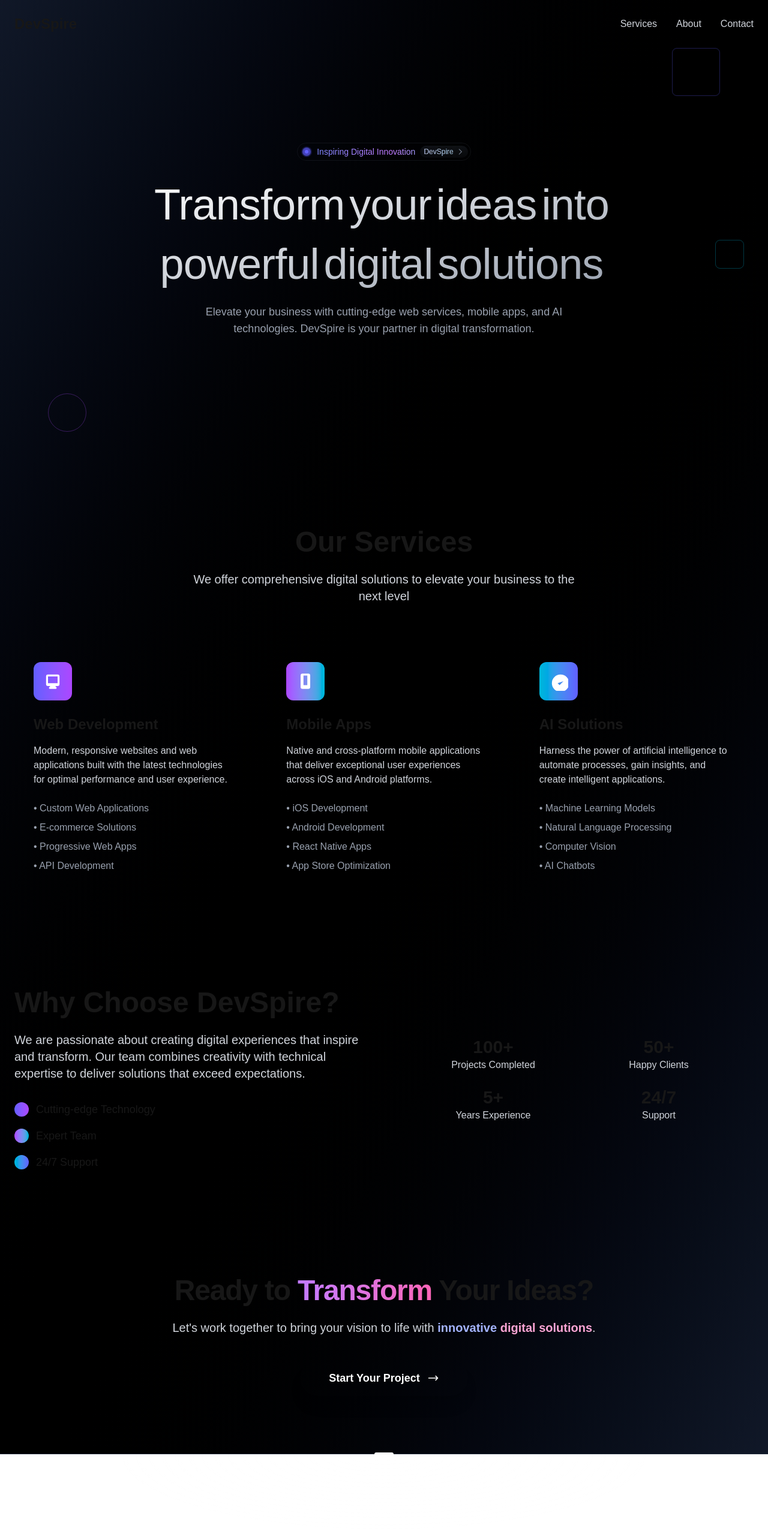
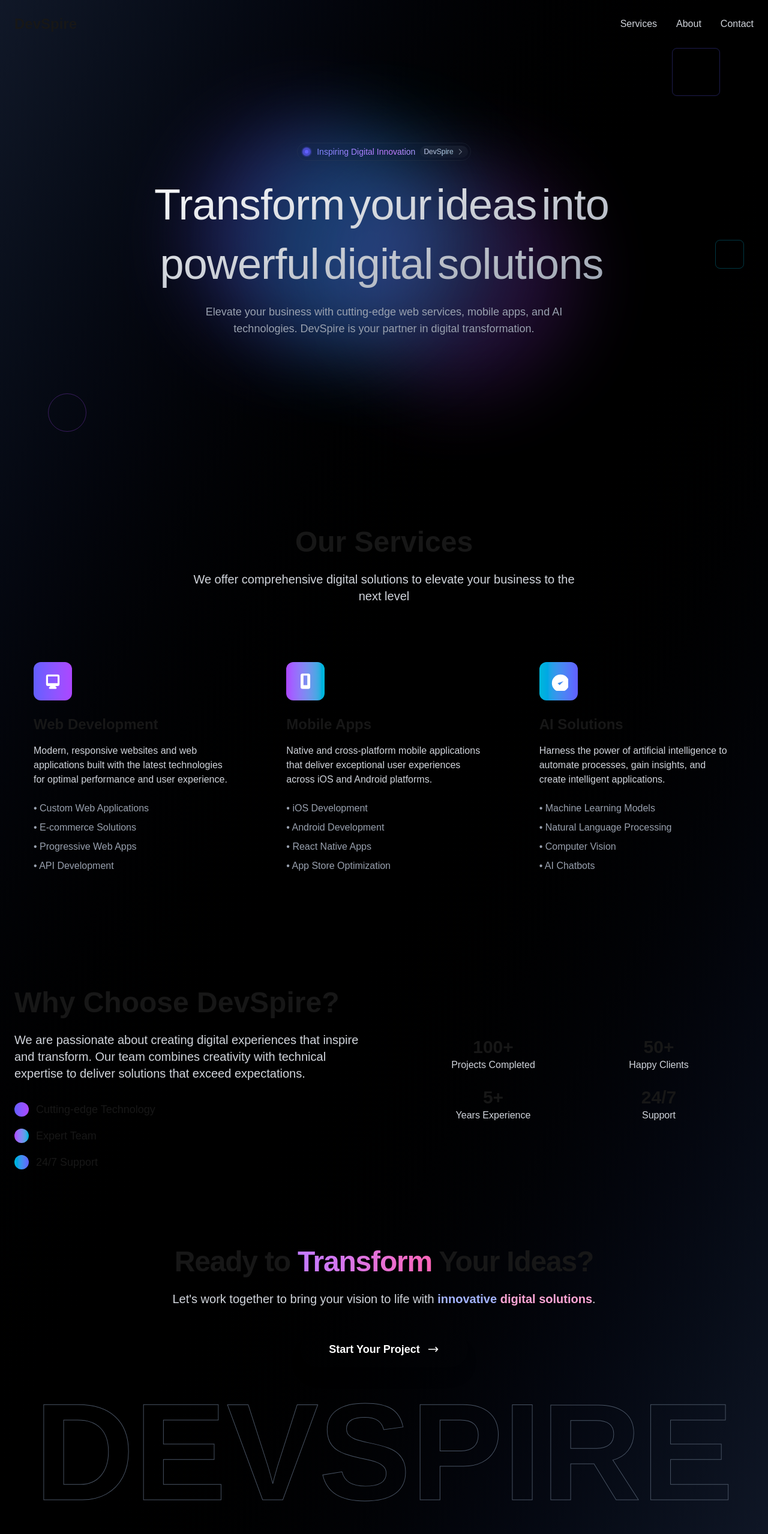
Before and after one commit to knightempire/Devspire, a Next.js app: page / in a window 1280 px wide. Shown: the top 2558 px of the page at 60% size. Built offline with nearby package versions, Linux system fonts and the light colour scheme.

Commit message:
fixed bg effects

```diff
--- a/src/app/page.js
+++ b/src/app/page.js
@@ -1,8 +1,10 @@
 'use client';
+
 
 
 import CTASection from '../components/CTASection';
 import Hero from '../components/hero';
+import BackgroundAnimation from '../components/background/BackgroundAnimation';
 
 export default function Home() {
 
@@ -12,11 +14,7 @@ export default function Home() {
       {/* Hero Section */}
       <section className="relative min-h-screen flex items-center justify-center overflow-hidden">
         {/* Background Effects */}
-        <div className="absolute inset-0">
-          <div className="absolute top-1/4 left-1/4 w-96 h-96 bg-indigo-500 rounded-full mix-blend-multiply filter blur-xl opacity-20 animate-pulse-slow"></div>
-          <div className="absolute top-1/3 right-1/4 w-96 h-96 bg-purple-500 rounded-full mix-blend-multiply filter blur-xl opacity-20 animate-pulse-slow" style={{ animationDelay: '1s' }}></div>
-          <div className="absolute bottom-1/4 left-1/3 w-96 h-96 bg-cyan-500 rounded-full mix-blend-multiply filter blur-xl opacity-20 animate-pulse-slow" style={{ animationDelay: '2s' }}></div>
-        </div>
+        <BackgroundAnimation />
 
         {/* Floating Elements */}
         <div className="absolute top-20 right-20 w-20 h-20 border border-indigo-500 rounded-lg animate-float opacity-30"></div>
--- a/src/components/CTASection.js
+++ b/src/components/CTASection.js
@@ -1,8 +1,8 @@
 import React from "react";
-
+import { TextHoverEffect } from "@/components/ui/text-hover-effect"
 
 const CTASection = () => (
-  <section className="py-24 px-6 relative overflow-hidden">
+  <section className="py-12 px-6 relative overflow-hidden">
     {/* Animated Gradient Background Blobs */}
     <div className="pointer-events-none absolute inset-0 -z-10">
       <div className="absolute left-1/2 top-0 w-[40vw] h-[40vw] min-w-[300px] min-h-[300px] bg-gradient-to-tr from-indigo-500 via-purple-500 to-pink-500 opacity-30 rounded-full blur-3xl animate-blob1" style={{animationDelay: '0s'}}></div>
@@ -25,6 +25,13 @@ const CTASection = () => (
         </button>
       </div>
     </div>
+
+
+        <div className="h-[20rem] lg:h-[20rem] hidden md:flex items-center justify-center w-full max-w-7xl mx-auto">
+                <TextHoverEffect text="DEVSPIRE" />
+            </div>
+
+
     {/* Keyframes for custom animations */}
     <style jsx>{`
       @keyframes blob1 {
--- a/src/components/Footer.js
+++ b/src/components/Footer.js
@@ -3,14 +3,12 @@ import AnimationContainer from "@/components/ui/AnimationContainer"
 import { Icons } from "@/components/ui/Icons"
 import { TextHoverEffect } from "@/components/ui/text-hover-effect"
 
+
 const Footer = () => {
     return (
-        <footer className="flex flex-col relative items-center justify-center border-t border-gray-800 pt-16 pb-8 md:pb-0 px-6 lg:px-8 w-full lg:pt-32 bg-[radial-gradient(35%_128px_at_50%_0%,theme(backgroundColor.white/8%),transparent)]">
-
+        <footer className="flex flex-col relative items-center justify-center border-t border-gray-800 pt-6 pb-8 md:pb-0 px-6 lg:px-8 w-full lg:pt-12 bg-[radial-gradient(35%_128px_at_50%_0%,theme(backgroundColor.white/8%),transparent)]">
             <div className="absolute top-0 left-1/2 right-1/2 -translate-x-1/2 -translate-y-1/2 w-8 h-1.5 bg-white rounded-full"></div>
-
             <div className="grid gap-8 xl:grid-cols-3 xl:gap-8 w-full max-w-7xl mx-auto">
-
                     <AnimationContainer delay={0.1}>
                         <div className="flex flex-col items-start justify-start md:max-w-[200px]">
                             <div className="flex items-start">
@@ -24,7 +22,6 @@ const Footer = () => {
                             </span>
                         </div>
                     </AnimationContainer>
-
                     <div className="grid-cols-2 gap-8 grid mt-16 xl:col-span-2 xl:mt-0">
                         <div className="md:grid md:grid-cols-2 md:gap-8">
                             <AnimationContainer delay={0.2}>
@@ -147,9 +144,7 @@ const Footer = () => {
                             </AnimationContainer>
                         </div>
                     </div>
-
                 </div>
-
                 <div className="mt-8 border-t border-gray-800 pt-4 md:pt-8 md:flex md:items-center md:justify-between w-full max-w-7xl mx-auto">
                     <AnimationContainer delay={0.6}>
                         <p className="text-sm text-gray-400 mt-8 md:mt-0">
@@ -178,12 +173,8 @@ const Footer = () => {
                         </Link>
                     </div>
                 </div>
-
-            <div className="h-[20rem] lg:h-[20rem] hidden md:flex items-center justify-center w-full max-w-7xl mx-auto">
-                <TextHoverEffect text="DEVSPIRE" />
-            </div>
             </footer>
-    )
+    );
 }
 
 export default Footer
--- /dev/null
+++ b/src/components/background/BackgroundAnimation.js
@@ -0,0 +1,11 @@
+import React from 'react';
+
+export default function BackgroundAnimation() {
+  return (
+    <div className="absolute inset-0">
+      <div className="absolute top-1/4 left-1/4 w-96 h-96 bg-indigo-500 rounded-full blur-3xl opacity-30 animate-pulse-slow"></div>
+      <div className="absolute top-1/3 right-1/4 w-96 h-96 bg-purple-500 rounded-full blur-3xl opacity-20 animate-pulse-slow" style={{ animationDelay: '1s' }}></div>
+      <div className="absolute bottom-1/4 left-1/3 w-96 h-96 bg-cyan-500 rounded-full blur-3xl opacity-20 animate-pulse-slow" style={{ animationDelay: '2s' }}></div>
+    </div>
+  );
+}
```
Lines whose indentation alone changed are shown as unchanged.
